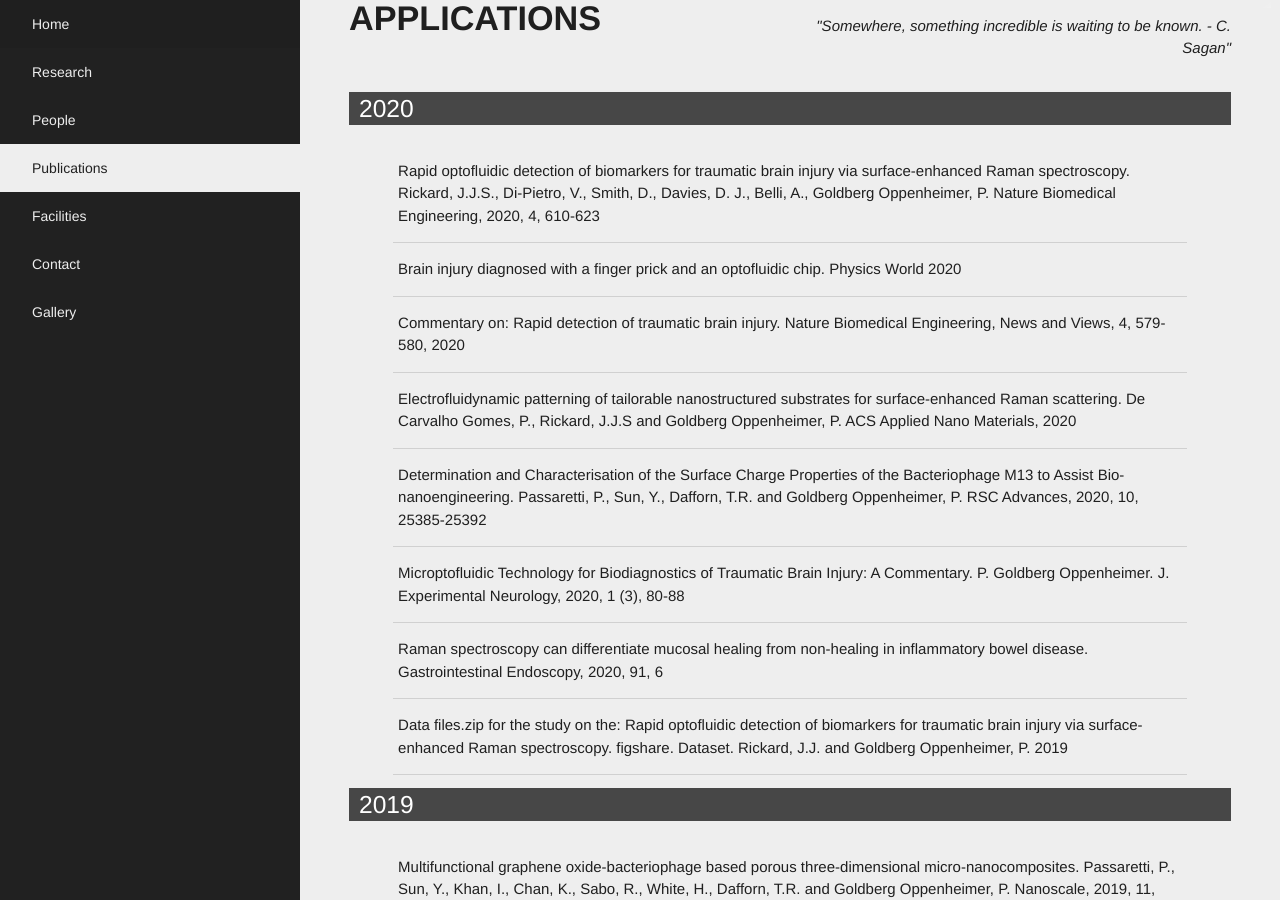
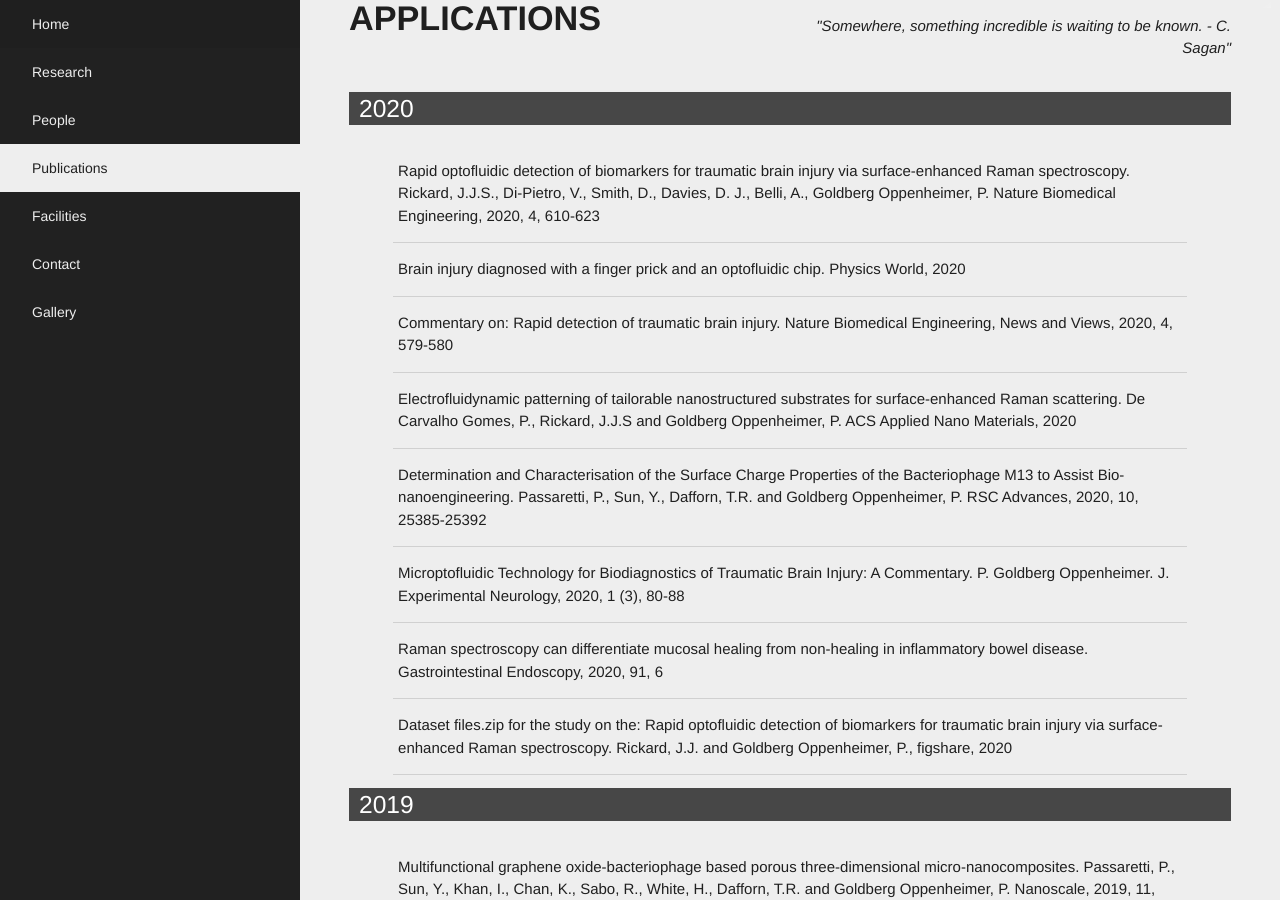
Before and after one commit to cbanbury/anmsa-port, a Jekyll site: the page built from publications.html, in a window 1280 px wide and 900 px high, scrolled down 220 px. Built offline with Jekyll 4.4.1, drawn with Linux system fonts in a browser that asks for light colours.

Commit message:
Update publications.yml

```diff
--- a/_data/publications.yml
+++ b/_data/publications.yml
@@ -1,13 +1,13 @@
 - year: 2020
   publications:
     - 'Rapid optofluidic detection of biomarkers for traumatic brain injury via surface-enhanced Raman spectroscopy.  Rickard, J.J.S., Di-Pietro, V., Smith, D., Davies, D. J., Belli, A., Goldberg Oppenheimer, P. Nature Biomedical Engineering, 2020, 4, 610-623'
-    - 'Brain injury diagnosed with a finger prick and an optofluidic chip. Physics World 2020'
-    - 'Commentary on: Rapid detection of traumatic brain injury. Nature Biomedical Engineering, News and Views, 4, 579-580, 2020'
+    - 'Brain injury diagnosed with a finger prick and an optofluidic chip. Physics World, 2020'
+    - 'Commentary on: Rapid detection of traumatic brain injury. Nature Biomedical Engineering, News and Views, 2020, 4, 579-580'
     - 'Electrofluidynamic patterning of tailorable nanostructured substrates for surface-enhanced Raman scattering. De Carvalho Gomes, P., Rickard, J.J.S and Goldberg Oppenheimer, P. ACS Applied Nano Materials, 2020'
     - 'Determination and Characterisation of the Surface Charge Properties of the Bacteriophage M13 to Assist Bio-nanoengineering. Passaretti, P., Sun, Y., Dafforn, T.R. and Goldberg Oppenheimer, P. RSC Advances, 2020, 10, 25385-25392'
     - 'Microptofluidic Technology for Biodiagnostics of Traumatic Brain Injury: A Commentary. P. Goldberg Oppenheimer. J. Experimental Neurology, 2020, 1 (3), 80-88'
     - 'Raman spectroscopy can differentiate mucosal healing from non-healing in inflammatory bowel disease. Gastrointestinal Endoscopy, 2020, 91, 6'
-    - 'Data files.zip for the study on the: Rapid optofluidic detection of biomarkers for traumatic brain injury via surface-enhanced Raman spectroscopy. figshare. Dataset. Rickard, J.J. and Goldberg Oppenheimer, P. 2019'
+    - 'Dataset files.zip for the study on the: Rapid optofluidic detection of biomarkers for traumatic brain injury via surface-enhanced Raman spectroscopy. Rickard, J.J. and Goldberg Oppenheimer, P., figshare, 2020'
 
 
 - year: 2019
```
